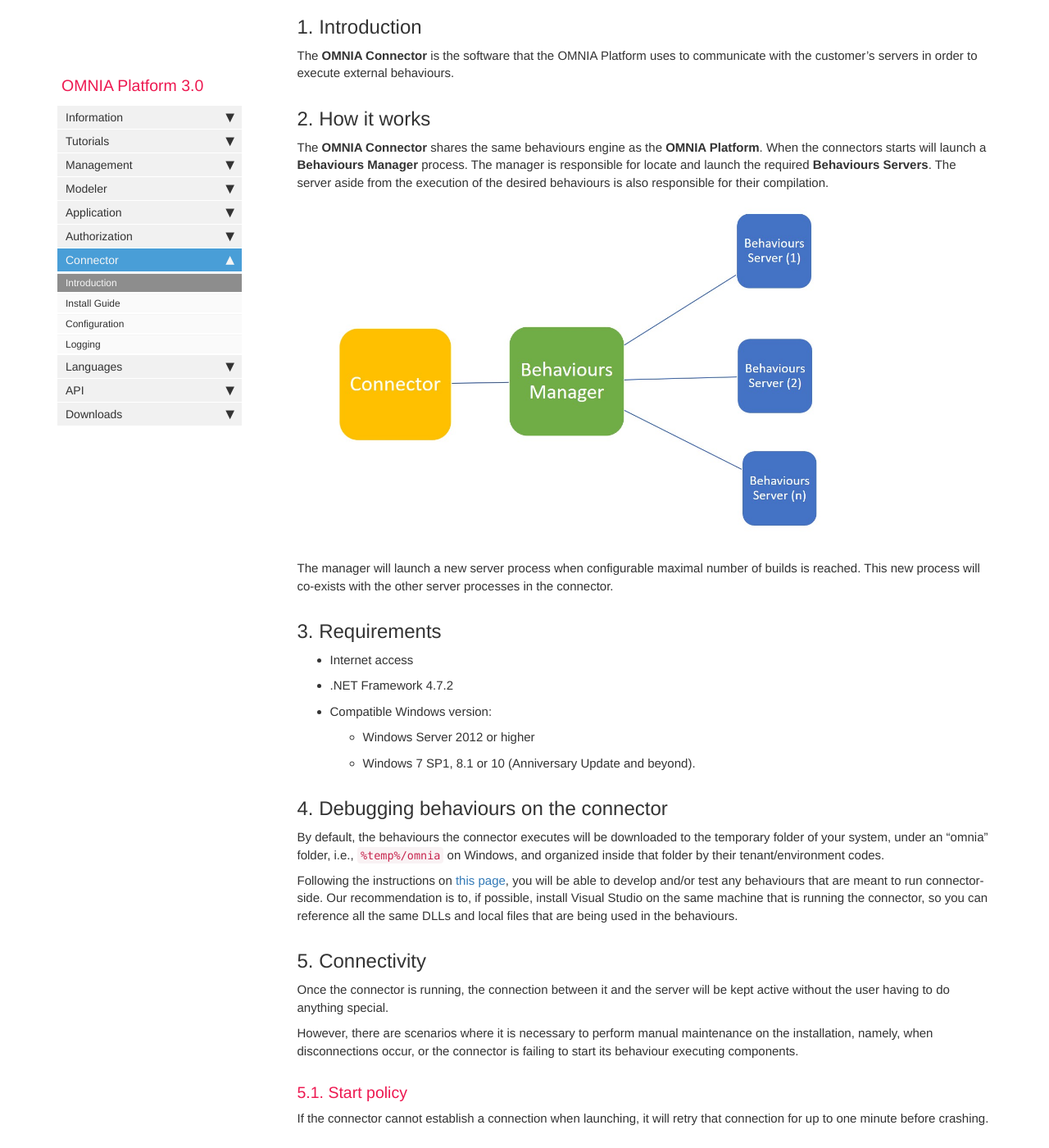
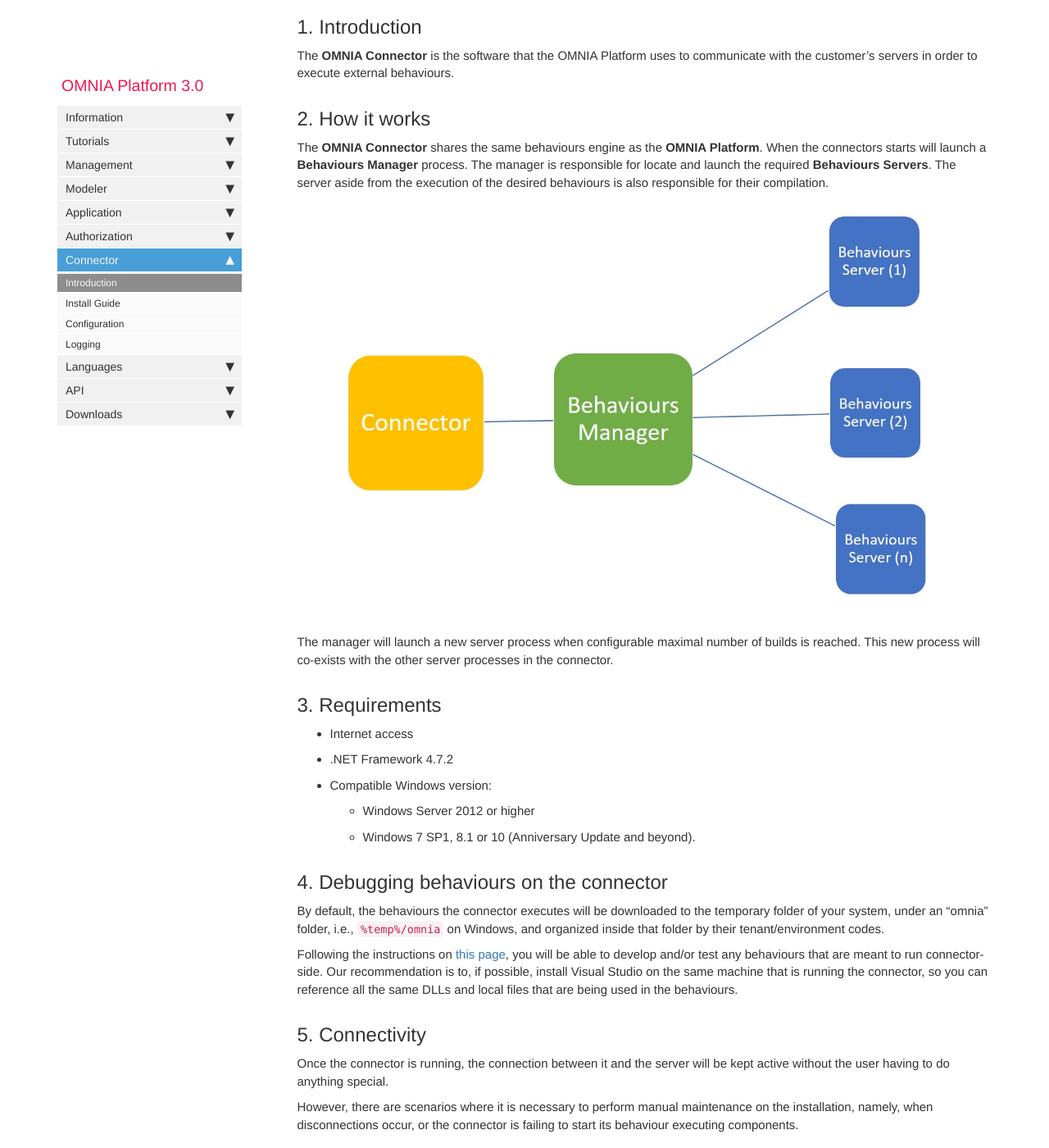
Before and after one commit to daniel8lopes/omnia3, a Jekyll site: the page built from docs/pages/omnia3/Connector/omnia3_connector_introduction.md, in a window 1280 px wide and 1400 px high, scrolled down 436 px. Shown: the whole window at 82% size. Built offline with Jekyll 4.4.1, drawn with Linux system fonts in a browser that asks for light colours; nearby versions of some CDN libraries; comment, search, counter and statistics services are not loaded.

Commit message:
Changed CSS

```diff
--- a/docs/css/customstyles.css
+++ b/docs/css/customstyles.css
@@ -1201,5 +1201,5 @@ h4.panel-title {
 
 .post-content img.image-center {
 	display: block;
-	max-width: auto;
+	max-width: 100%;
 }
```
